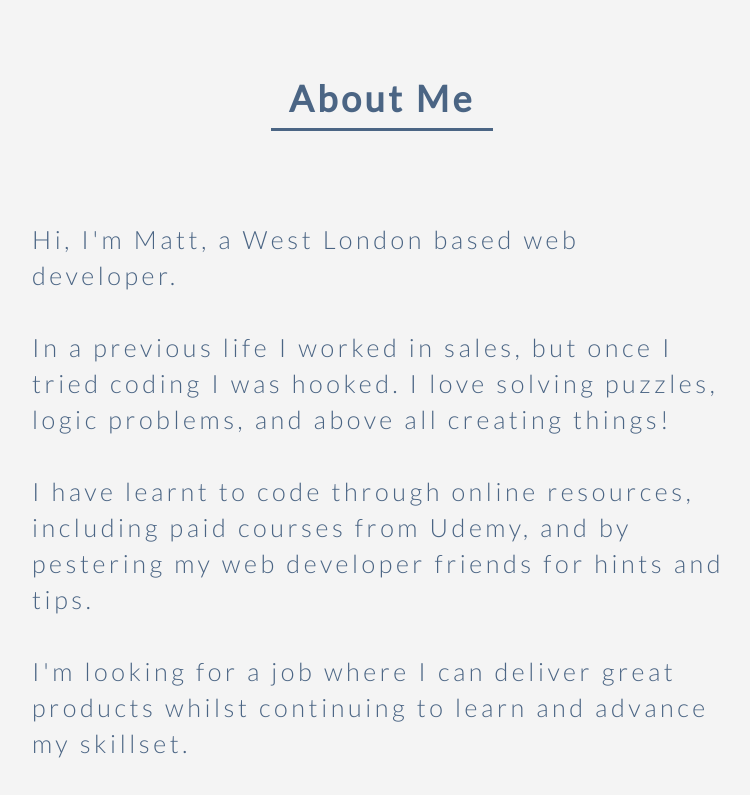
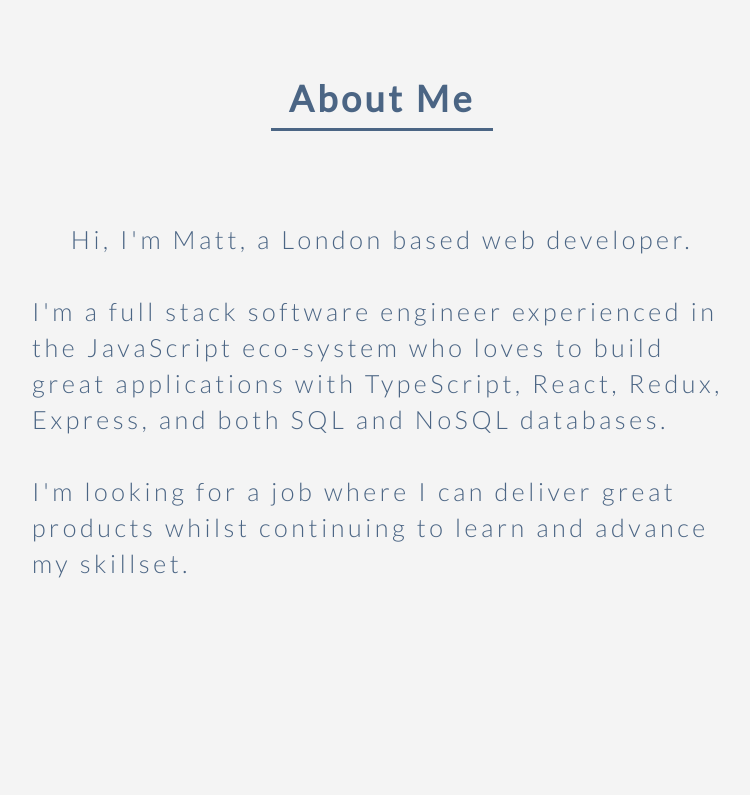
Before and after one commit to Matt-Hurst/my-portfolio-website, a React (Create React App) app: page / in a window 1280 px wide. Shown: the part 802-1597 px from the top of the page, without its empty margins (258-1008 px from the left). After the commit the page ends 1455 px from the top, so only its background shows below. Built offline with nearby package versions, Linux system fonts and the light colour scheme.

Commit message:
Update home.jsx
change about text on homepage

```diff
--- a/src/components/home.jsx
+++ b/src/components/home.jsx
@@ -12,14 +12,11 @@
 
             <div className="home-text">
                 <h2 className="about">About Me</h2>
-                <p className="homeP">Hi, I'm Matt, a West London based web developer.</p>
-                <p className="homeP">In a previous life I worked in sales, but once I tried coding I was hooked. I love solving puzzles, logic problems, and above all creating things!</p>
-                <p className="homeP">I have learnt to code through online resources, including paid courses from Udemy, and by pestering my web developer friends for hints and tips.</p>
+                <p className="homeP">Hi, I'm Matt, a London based web developer.</p>
+                <p className="homeP">I'm a full stack software engineer experienced in the JavaScript eco-system who loves to build great applications with TypeScript, React, Redux, Express, and both SQL and NoSQL databases.</p>
                 <p className="homeP">I'm looking for a job where I can deliver great products whilst continuing to learn and advance my skillset.</p>
             </div>
         </div>
-
-
     )
 }
 
```
